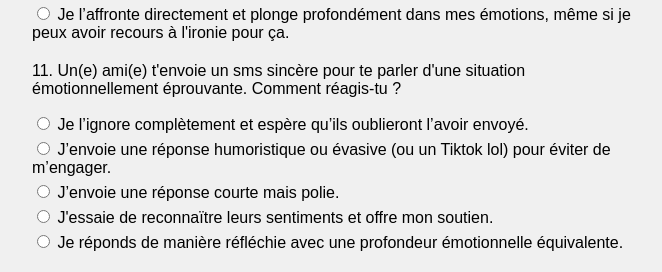
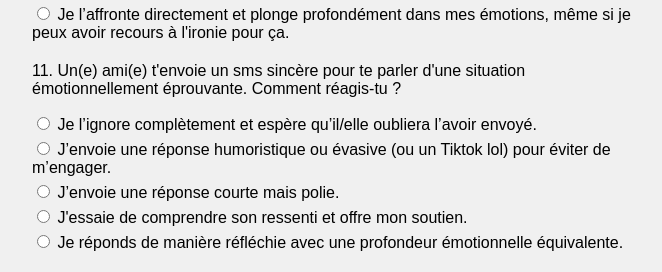
Before and after one commit to RATverseHQ/Beckatitude-Vortex, a plain HTML site: page index.html in a window 1280 px wide. Shown: the part 1868-2140 px from the top of the page, without its empty margins (308-970 px from the left). Drawn offline with Linux system fonts and the light colour scheme.

Commit message:
Update index.html

```diff
--- a/index.html
+++ b/index.html
@@ -141,10 +141,10 @@
             </div>
             <div class="question">
                 <p>11. Un(e) ami(e) t'envoie un sms sincère pour te parler d'une situation émotionnellement éprouvante. Comment réagis-tu ?</p>
-                <label><input type="radio" name="q11" value="-10"> Je l’ignore complètement et espère qu’ils oublieront l’avoir envoyé.</label>
+                <label><input type="radio" name="q11" value="-10"> Je l’ignore complètement et espère qu’il/elle oubliera l’avoir envoyé.</label>
                 <label><input type="radio" name="q11" value="-5"> J’envoie une réponse humoristique ou évasive (ou un Tiktok lol) pour éviter de m’engager.</label>
                 <label><input type="radio" name="q11" value="0"> J’envoie une réponse courte mais polie.</label>
-                <label><input type="radio" name="q11" value="5"> J'essaie de reconnaïtre leurs sentiments et offre mon soutien.</label>
+                <label><input type="radio" name="q11" value="5"> J'essaie de comprendre son ressenti et offre mon soutien.</label>
                 <label><input type="radio" name="q11" value="10"> Je réponds de manière réfléchie avec une profondeur émotionnelle équivalente.</label>
             </div>
             <div class="question">
```
